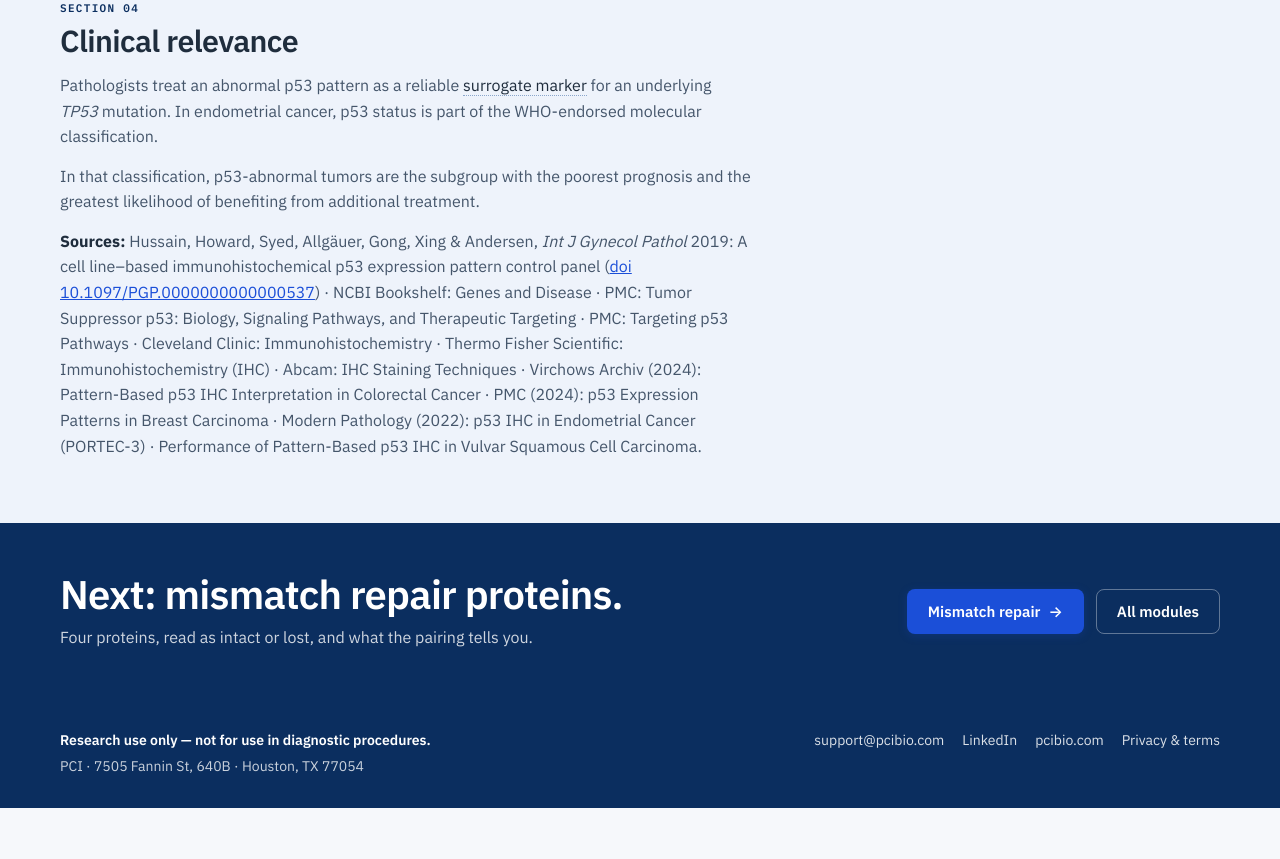
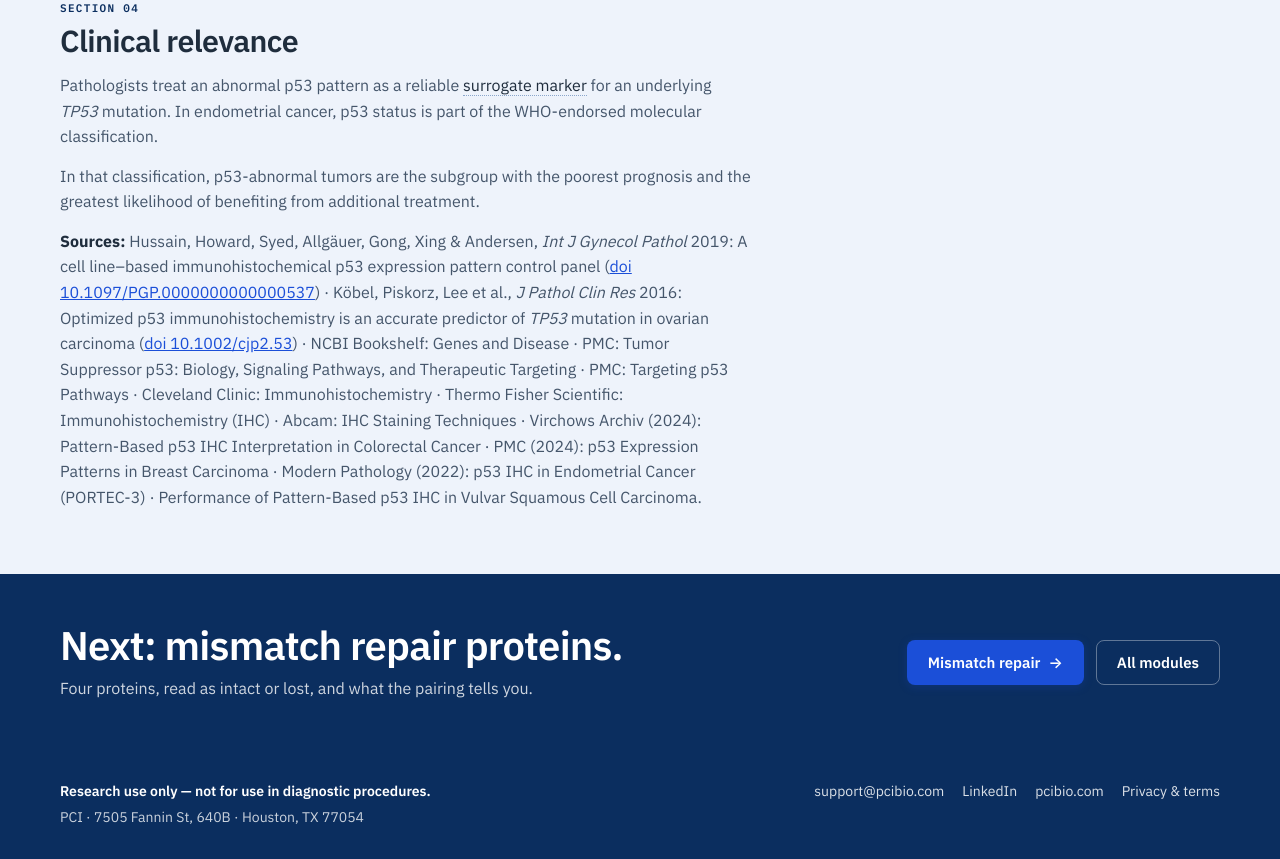
Before and after one commit to PCI-Bio/pcibio.ai, a plain HTML site: page learn-p53.html in a window 1280 px wide. Shown: the part 2783-3642 px from the top of the page. Before the commit the page ends 3591 px from the top, so only its background shows below. Drawn offline with Linux system fonts and the light colour scheme; a script that the page names is missing.

Commit message:
Sample report: null range in published terms; the p53 learning page cites its criterion
The sample report's reference ranges gave null as a share of unstained nuclei. It now gives the published
definition: no nuclear staining, with stained controls on the slide. The p53 learning page's Sources line
names the paper behind the 80 % overexpression criterion.

Copied from docs/site/ of the platform repository (pull request 275 there).

Co-Authored-By: Claude Fable 5.2 <noreply@anthropic.com>

```diff
--- a/learn-p53.html
+++ b/learn-p53.html
@@ -107,7 +107,7 @@
           <h2>Clinical relevance</h2>
           <p>Pathologists treat an abnormal p53 pattern as a reliable <dfn tabindex="0" data-tip="A practical, faster stand-in for a more complex or expensive test; here the p53 IHC pattern standing in for TP53 sequencing">surrogate marker</dfn> for an underlying <i>TP53</i> mutation. In endometrial cancer, p53 status is part of the WHO-endorsed molecular classification.</p>
           <p>In that classification, p53-abnormal tumors are the subgroup with the poorest prognosis and the greatest likelihood of benefiting from additional treatment.</p>
-          <p class="sources"><b>Sources:</b> Hussain, Howard, Syed, Allg&auml;uer, Gong, Xing &amp; Andersen, <i>Int J Gynecol Pathol</i> 2019: A cell line&ndash;based immunohistochemical p53 expression pattern control panel (<a href="https://doi.org/10.1097/PGP.0000000000000537">doi 10.1097/PGP.0000000000000537</a>) · NCBI Bookshelf: Genes and Disease · PMC: Tumor Suppressor p53: Biology, Signaling Pathways, and Therapeutic Targeting · PMC: Targeting p53 Pathways · Cleveland Clinic: Immunohistochemistry · Thermo Fisher Scientific: Immunohistochemistry (IHC) · Abcam: IHC Staining Techniques · Virchows Archiv (2024): Pattern-Based p53 IHC Interpretation in Colorectal Cancer · PMC (2024): p53 Expression Patterns in Breast Carcinoma · Modern Pathology (2022): p53 IHC in Endometrial Cancer (PORTEC-3) · Performance of Pattern-Based p53 IHC in Vulvar Squamous Cell Carcinoma.</p>
+          <p class="sources"><b>Sources:</b> Hussain, Howard, Syed, Allg&auml;uer, Gong, Xing &amp; Andersen, <i>Int J Gynecol Pathol</i> 2019: A cell line&ndash;based immunohistochemical p53 expression pattern control panel (<a href="https://doi.org/10.1097/PGP.0000000000000537">doi 10.1097/PGP.0000000000000537</a>) · K&ouml;bel, Piskorz, Lee et al., <i>J Pathol Clin Res</i> 2016: Optimized p53 immunohistochemistry is an accurate predictor of <i>TP53</i> mutation in ovarian carcinoma (<a href="https://doi.org/10.1002/cjp2.53">doi 10.1002/cjp2.53</a>) · NCBI Bookshelf: Genes and Disease · PMC: Tumor Suppressor p53: Biology, Signaling Pathways, and Therapeutic Targeting · PMC: Targeting p53 Pathways · Cleveland Clinic: Immunohistochemistry · Thermo Fisher Scientific: Immunohistochemistry (IHC) · Abcam: IHC Staining Techniques · Virchows Archiv (2024): Pattern-Based p53 IHC Interpretation in Colorectal Cancer · PMC (2024): p53 Expression Patterns in Breast Carcinoma · Modern Pathology (2022): p53 IHC in Endometrial Cancer (PORTEC-3) · Performance of Pattern-Based p53 IHC in Vulvar Squamous Cell Carcinoma.</p>
         </article>
       </div>
     </div>
```
Also changed, not shown: img/sample-report.jpg, 1 other file.
